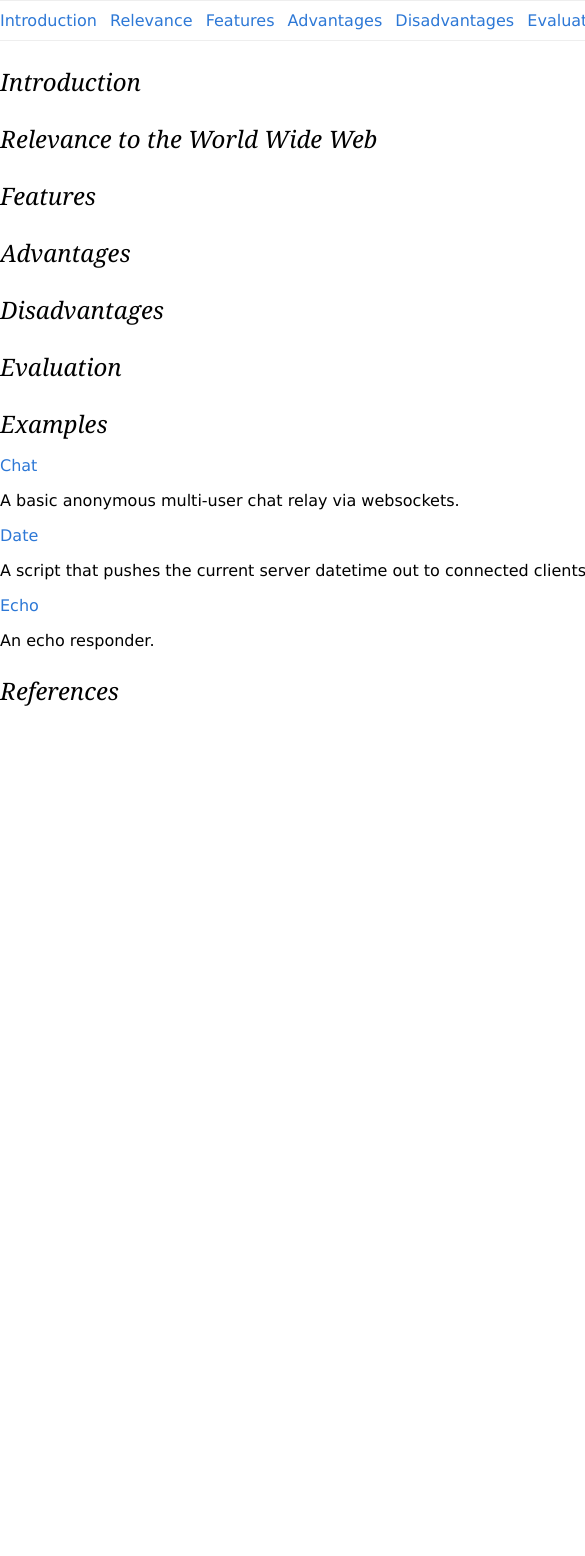
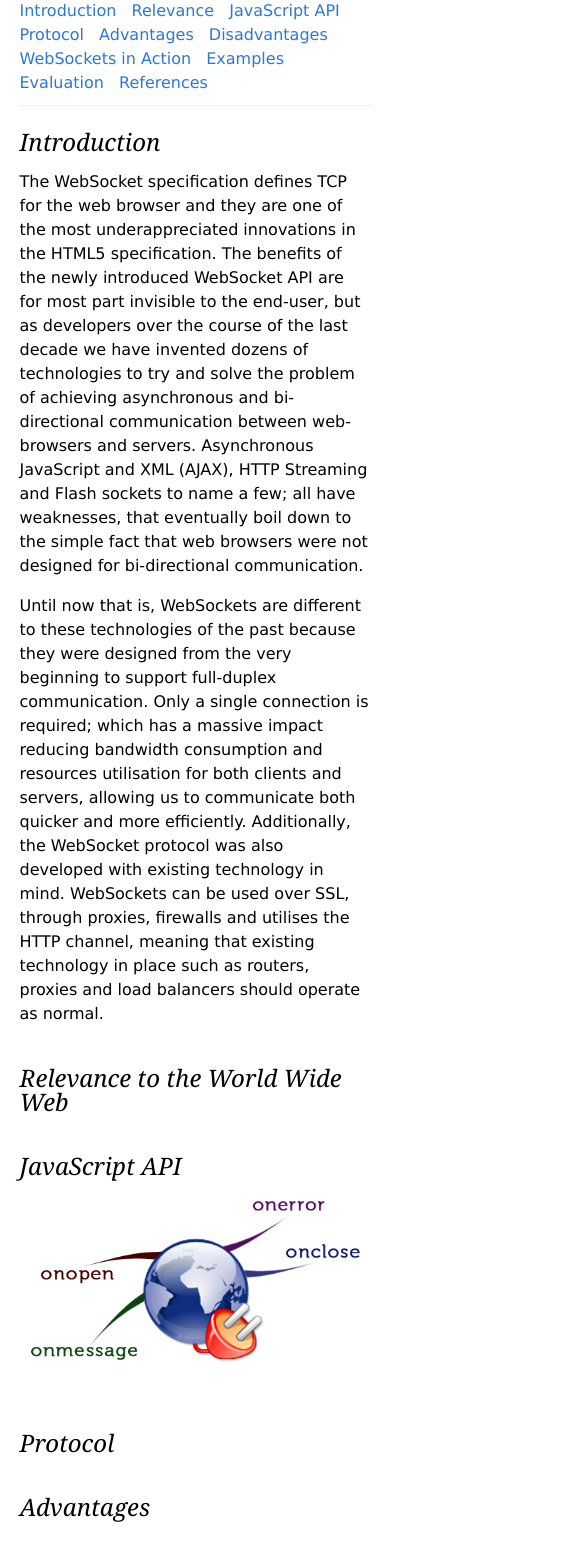
Before and after one commit to stevelacey/websocket-examples, a plain HTML site: page index.html in a window 390 px wide. Shown: the part 152-1708 px from the top of the page, 585 px wide, since content can reach past the window. Before the commit the page ends 871 px from the top, so only its background shows below. Drawn offline with nearby package versions, Linux system fonts and the light colour scheme.

Commit message:
Added introduction, further styles / interface tweaks, image for API section and external examples.

```diff
--- a/css/global.css
+++ b/css/global.css
@@ -2,6 +2,7 @@
 
 body {
   font-family: verdana, arial, helvetica, sans-serif;
+  line-height: 1.5em;
 }
 
 * {
--- a/css/main.css
+++ b/css/main.css
@@ -1,9 +1,17 @@
 @charset "utf-8";
 
 body {
-  width: 960px;
+  width: 70%;
+  max-width: 960px;
   margin: 0 auto;
   font-family: verdana, arial, helvetica, sans-serif;
+}
+
+body, .report img {
+  -webkit-transition: all 0.2s ease-in-out;
+  -moz-transition: all 0.2s ease-in-out;
+  -o-transition: all 0.2s ease-in-out;
+  transition: all 0.2s ease-in-out;
 }
 
 h1 {
@@ -17,7 +25,23 @@ code {
   border: solid 1px #aaa;
   margin: 0 30px 0 0px;
   padding: 10px;
-  font-size: 0.9em;
+}
+
+img {
+  float: right;
+  margin: 0 0 20px 20px;
+  max-width: 50%;
+}
+
+@media (max-width: 800px) {
+  body {
+    width: 90%;
+  }
+
+  img {
+    max-width: 100%;
+    margin-left: 0;
+  }
 }
 
 .header {
@@ -35,7 +59,20 @@ code {
 
 .nav li {
   display: inline;
-  padding: 5px 8px 5px 0;
+  margin: 5px 10px 5px 0;
+}
+
+.report ul {
+  margin: 1em 0;
+}
+
+.report ul li {
+  padding: 0.5em 0;
+}
+
+.report ul li h3, .report ul li p {
+  margin: 0;
+  font-style: normal;
 }
 
 .warning {
@@ -44,3 +81,24 @@ code {
   color: #9F6000;
   padding: 5px;
 }
+
+/* float clearing for IE6 */
+* html .report div {
+  height: 1%;
+  overflow: visible;
+}
+
+/* float clearing for IE7 */
+*+html .report div {
+  min-height: 1%;
+}
+
+/* float clearing for everyone else */
+.report div:after{
+  clear: both;
+  content: ".";
+  display: block;
+  height: 0;
+  visibility: hidden;
+  font-size: 0;
+}
--- a/index.html
+++ b/index.html
@@ -2,11 +2,12 @@
 <html xmlns="http://www.w3.org/1999/xhtml">
   <head>
     <meta http-equiv="Content-Type" content="text/html; charset=utf-8"/>
-    <title>Websockets</title>
+    <title>WebSockets</title>
     <link rel="stylesheet" type="text/css" href="css/global.css"/>
     <link rel="stylesheet" type="text/css" href="css/main.css"/>
     <link rel="stylesheet" type="text/css" media="screen" href="css/jquery.fancybox-1.3.4.css"/>
     <script type="text/javascript" src="http://ajax.googleapis.com/ajax/libs/jquery/1/jquery.min.js"></script>
+    <script type="text/javascript" src="http://ajax.googleapis.com/ajax/libs/jqueryui/1/jquery-ui.min.js"></script>
     <script type="text/javascript" src="js/jquery.scrollTo-1.4.2-min.js"></script>
     <script type="text/javascript" src="js/jquery.localscroll-1.2.7-min.js"></script>
     <script type="text/javascript" src="js/jquery.easing-1.3.pack.js"></script>
@@ -19,22 +20,25 @@
     </div>
 
     <div class="report">
-      <h1>Websockets</h1>
+      <h1>WebSockets</h1>
 
       <ul class="nav">
         <li><a href="#introduction">Introduction</a></li>
         <li><a href="#relevance">Relevance</a></li>
-        <li><a href="#features">Features</a></li>
+        <li><a href="#javascript-api">JavaScript API</a></li>
+        <li><a href="#protocol">Protocol</a></li>
         <li><a href="#advantages">Advantages</a></li>
         <li><a href="#disadvantages">Disadvantages</a></li>
+        <li><a href="#action">WebSockets in Action</a></li>
+        <li><a href="#examples">Examples</a></li>
         <li><a href="#evaluation">Evaluation</a></li>
-        <li><a href="#examples">Examples</a></li>
         <li><a href="#references">References</a></li>
       </ul>
 
       <div id="introduction">
         <h2>Introduction</h2>
-        <p></p>
+        <p>The WebSocket specification defines TCP for the web browser and they are one of the most underappreciated innovations in the HTML5 specification. The benefits of the newly introduced WebSocket API are for most part invisible to the end-user, but as developers over the course of the last decade we have invented dozens of technologies to try and solve the problem of achieving asynchronous and bi-directional communication between web-browsers and servers. Asynchronous JavaScript and XML (AJAX), HTTP Streaming and Flash sockets to name a few; all have weaknesses, that eventually boil down to the simple fact that web browsers were not designed for bi-directional communication.</p>
+        <p>Until now that is, WebSockets are different to these technologies of the past because they were designed from the very beginning to support full-duplex communication. Only a single connection is required; which has a massive impact reducing bandwidth consumption and resources utilisation for both clients and servers, allowing us to communicate both quicker and more efficiently. Additionally, the WebSocket protocol was also developed with existing technology in mind. WebSockets can be used over SSL, through proxies, firewalls and utilises the HTTP channel, meaning that existing technology in place such as routers, proxies and load balancers should operate as normal.</p>
       </div>
 
       <div id="relevance">
@@ -42,8 +46,14 @@
         <p></p>
       </div>
 
-      <div id="features">
-        <h2>Features</h2>
+      <div id="javascript-api">
+        <h2>JavaScript API</h2>
+        <img src="images/events.png" alt="WebSocket Events" title="WebSocket Events"/>
+        <p></p>
+      </div>
+
+      <div id="protocol">
+        <h2>Protocol</h2>
         <p></p>
       </div>
 
@@ -57,9 +67,26 @@
         <p></p>
       </div>
 
-      <div id="evaluation">
-        <h2>Evaluation</h2>
-        <p></p>
+      <div id="action">
+        <h2>WebSockets in Action</h2>
+        <ul>
+          <li>
+            <h3><a href="http://mrdoob.com/projects/multiuserpad">Multiuser Sketchpad</a></h3>
+            <p>A shared sketchpad that everyone can draw on at the same time. WebSockets are used to keep up with the position data shared between users.</p>
+          </li>
+          <li>
+            <h3><a href="http://www.rawkets.com">Rawkets</a></h3>
+            <p>A massively multiplayer game in which you can shoot and interact with other players, in real-time, in space! It uses the latest Web technologies, including HTML5 canvas and WebSockets.</p>
+          </li>
+          <li>
+            <h3><a href="http://rumpetroll.com">Rumpetroll</a></h3>
+            <p>A massively multiplayer experiment done in HTML5/Canvas/JavaScript and magical WebSockets. Rumpetroll is Norwegian, but probably not what you think.</p>
+          </li>
+          <li>
+            <h3><a href="http://wordsquared.com">WordSquared</a></h3>
+            <p>A massively multiplayer online Scrabble-like word game.</p>
+          </li>
+        </ul>
       </div>
 
       <div id="examples">
@@ -67,7 +94,7 @@
         <ul>
           <li>
             <a href="chat">Chat</a>
-            <p>A basic anonymous multi-user chat relay via websockets.</p>
+            <p>A basic anonymous multi-user chat relay via WebSockets.</p>
           </li>
           <li>
             <a href="date">Date</a>
@@ -80,6 +107,11 @@
         </ul>
       </div>
 
+      <div id="evaluation">
+        <h2>Evaluation</h2>
+        <p></p>
+      </div>
+
       <div id="references">
         <h2>References</h2>
       </div>
--- a/js/main.js
+++ b/js/main.js
@@ -22,5 +22,9 @@ $(function() {
     }));
   }
 
-  $.localScroll();
+  $.localScroll({speed: 300});
+
+  $(".nav a").click(function(event) {
+    $($(this).attr("href")).effect("highlight", {color: "orange"}, 1000);
+  });
 });
```
Also changed, not shown: images/events.png (added).
